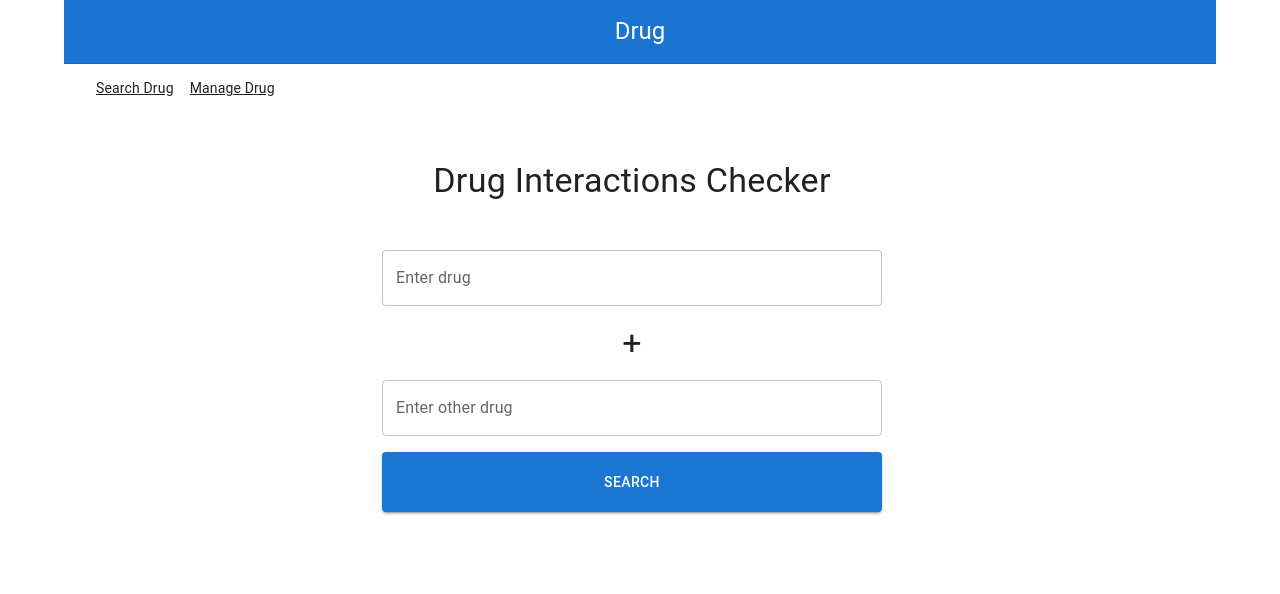
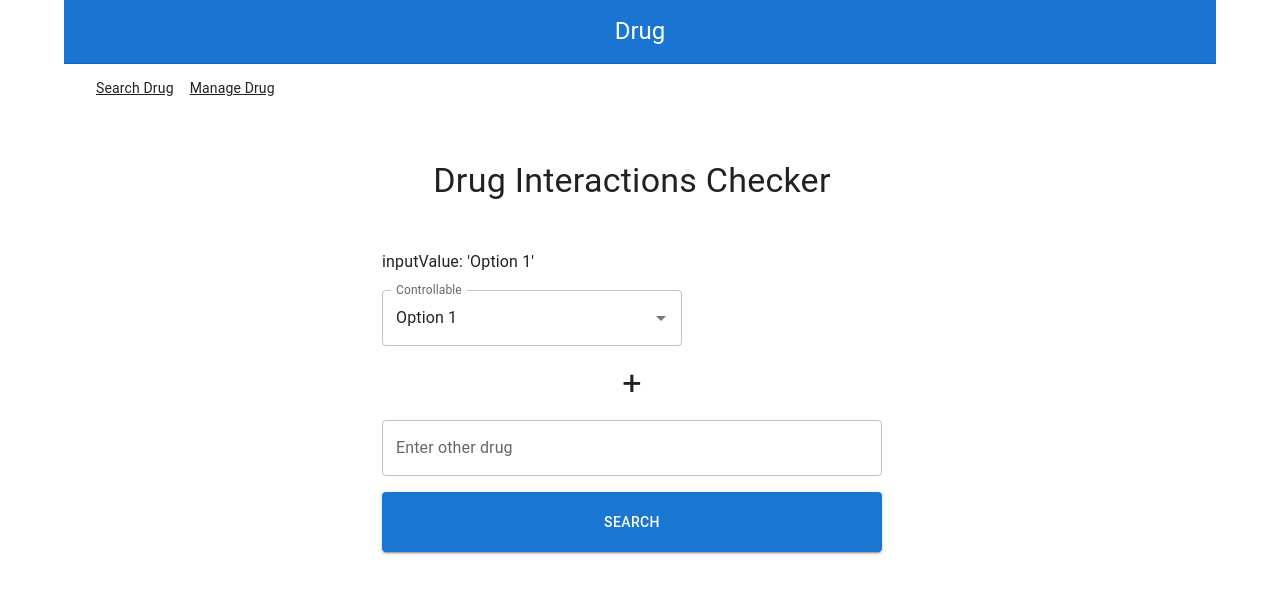
Before and after one commit to cozydevy/drug, a React (Create React App) app: page / in a window 1280 px wide. Shown: the top 594 px of the page. Built offline with nearby package versions, Linux system fonts and the light colour scheme; no server answers.

Commit message:
select value

```diff
--- a/src/SearchDrug.js
+++ b/src/SearchDrug.js
@@ -18,12 +18,15 @@ const Item = styled(Paper)(({ theme }) => ({
     textAlign: 'center',
     color: theme.palette.text.secondary,
   }));
+  const options = ['Option 1', 'Option 2'];
+
 export default function SearchDrug() {
-  const [drug, setDrug] = useState();
+  const [drug, setDrug] = useState(options[0]);
   const [otherDrug, setOtherDrug] = useState();
   const [datadrug, setDatadrug] = useState([]);
   const [dataOtherDrug, setDataOtherdrug] = useState();
-
+  const [value, setValue] = React.useState(options[0]);
+  const [inputValue, setInputValue] = React.useState('');
   useEffect(() => {
     const getDrug = async () => {
       const { data } = await axios.get(`/drug/api/drug/read.php`);
@@ -44,8 +47,6 @@ export default function SearchDrug() {
 
 
   }, []);
-  console.log(datadrug);
-  console.log(top100Films);
 
   return (
     <Box p={4} >
@@ -57,44 +58,34 @@ export default function SearchDrug() {
     <Stack spacing={2} sx={{ width: 500 }} spacing={2}>
      <Grid sx={{textAlign:"center"}} > <Typography  variant="h4" component="h1" py={4}>Drug Interactions Checker
 </Typography></Grid>
-    <Autocomplete
-        freeSolo
-        id="free-solo-2-demo"
-        disableClearable
-        options={datadrug.map((option) => option.drugname)}
-        renderInput={(params) => (
-          <TextField
-          name="drug"
+<div>{`inputValue: '${drug}'`}</div>
+<Autocomplete
+        value={drug}
+        onChange={(event, newValue) => {
+          setDrug(newValue);
+        }}
+        // inputValue={drug}
+        // onInputChange={(event, newInputValue) => {
+        //   setDrug(newInputValue);
+        // }}
+        id="controllable-states-demo"
+        options={options}
+        sx={{ width: 300 }}
+        renderInput={(params) => <TextField {...params} label="Controllable" />}
 
-            {...params}
-            label="Enter drug"
-            InputProps={{
-              ...params.InputProps,
-              type: 'search',
-            }}
-            onChange={(e) => setDrug(e.target.value)}
+      />
 
-          />
-        )}
-      />  <Grid sx={{textAlign:"center"}}> <Typography  variant="h4" component="h1">+
+
+      <Grid sx={{textAlign:"center"}}> <Typography  variant="h4" component="h1">+
       </Typography></Grid>
       <Autocomplete
         freeSolo
         id="free-solo-2-demo"
         disableClearable
         options={top100Films.map((option) => option.title)}
-        renderInput={(params) => (
-          <TextField
-
-          name="otherdrug"
-
-            {...params}
+        renderInput={(params) => (<TextField name="otherdrug" {...params}
             label="Enter other drug"
-            InputProps={{
-              ...params.InputProps,
-              type: 'search',
-            }}
-
+            InputProps={{...params.InputProps,type: 'search',}}
             onChange={(e) => setOtherDrug(e.target.value)}
 
           />
```
